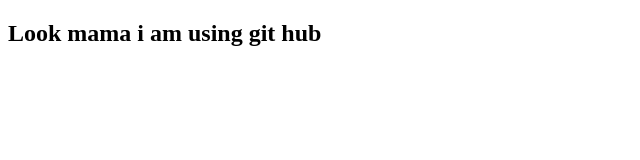
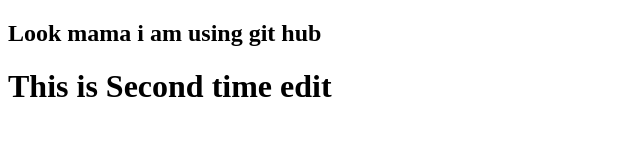
Before and after one commit to MohammadSheakh/my-first-website, a plain HTML site: page index.html in a window 1280 px wide. Shown: the whole page, without its empty margins (0-640 px from the left). Drawn offline with Linux system fonts and the light colour scheme.

Commit message:
added some new lines in both html and readme files

```diff
--- a/index.html
+++ b/index.html
@@ -10,6 +10,7 @@
 
 <body>
     <h2>Look mama i am using git hub</h2>
+    <h1>This is Second time edit</h1>
 </body>
 
 </html>
```
Also changed, not shown: 1 other file.
